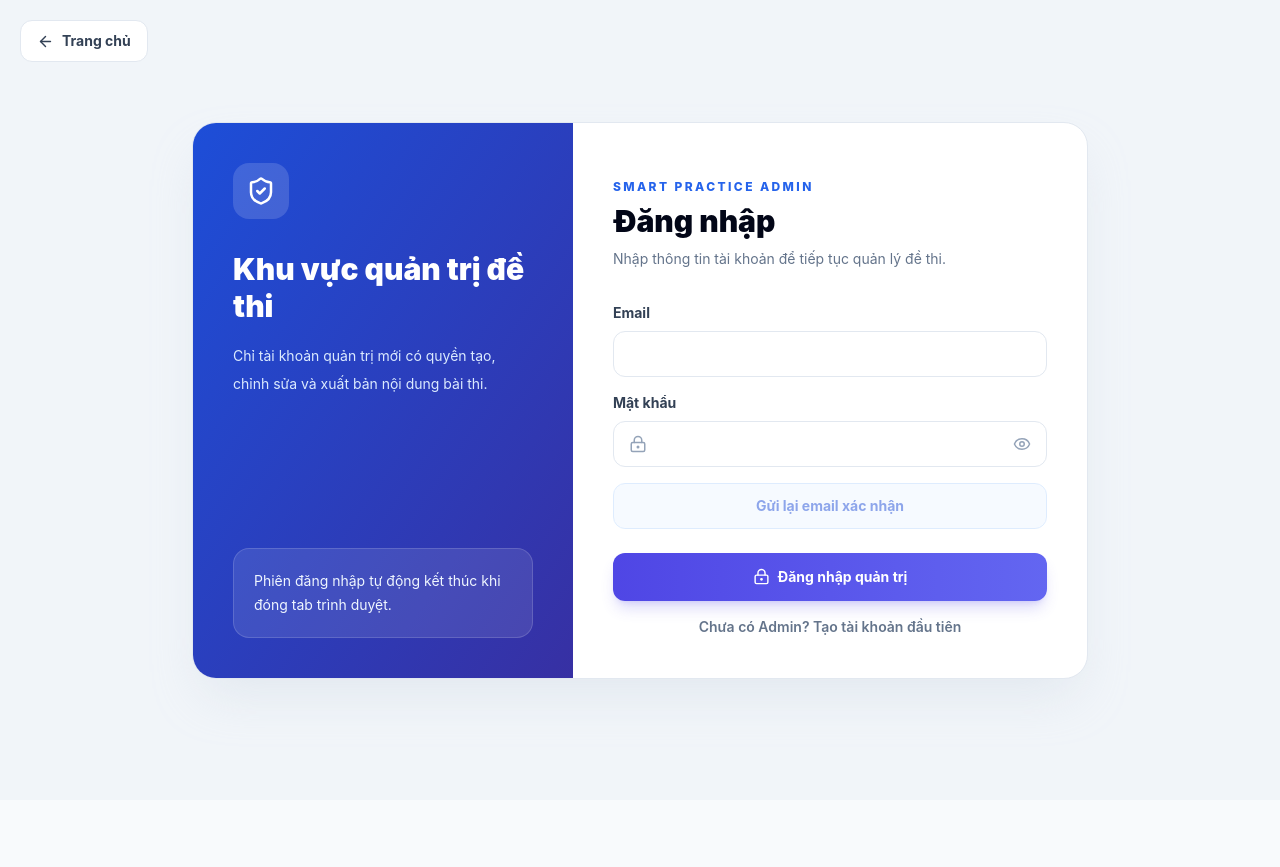
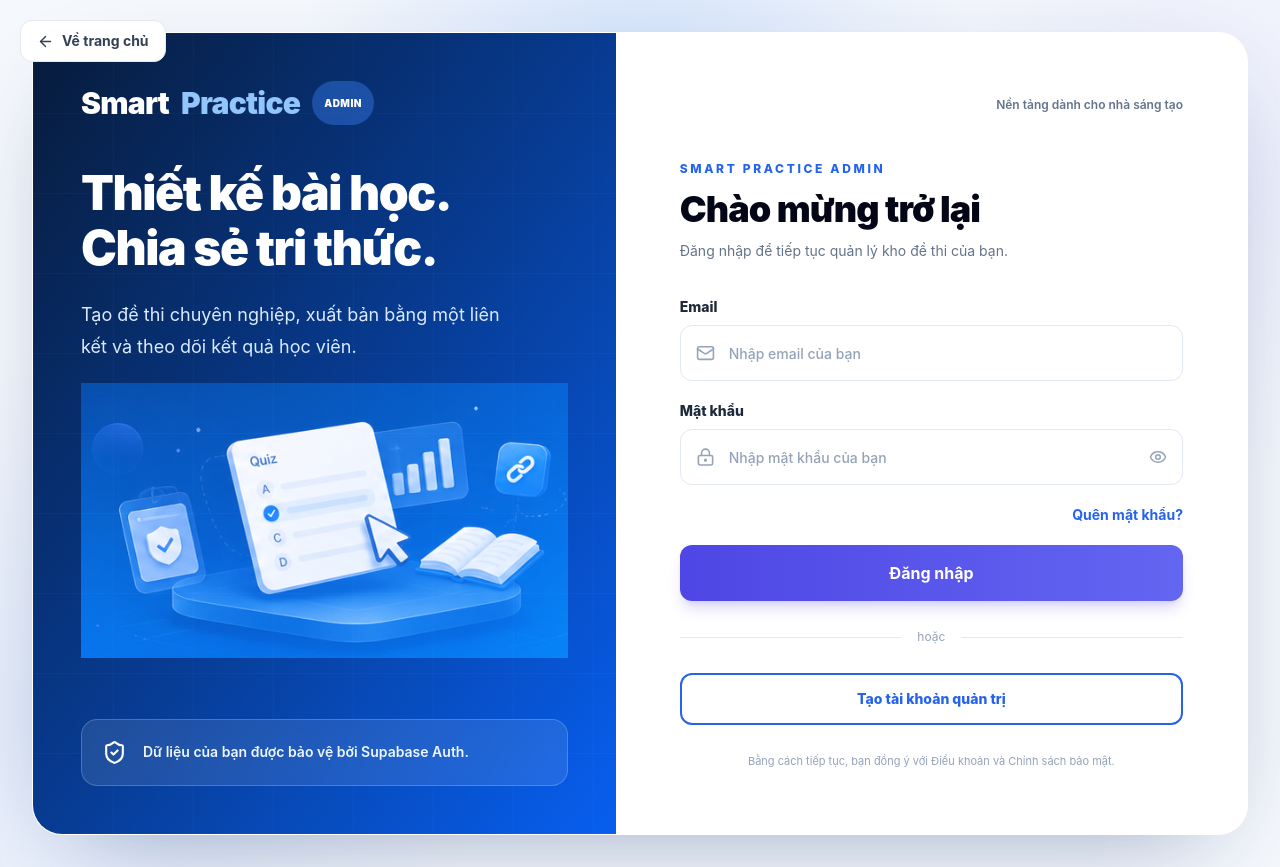
Before and after one commit to maitamdev/Smart-Practice, a React (Vite) app: page / in a window 1280 px wide. Before the commit the page ends 800 px from the top, so only its background shows below. Built offline with nearby package versions, Linux system fonts and the light colour scheme; no server answers.

Commit message:
feat: implement admin authentication and quiz routing system

```diff
--- a/src/App.tsx
+++ b/src/App.tsx
@@ -57,6 +57,7 @@ function AdminApp({
           onLogin={adminAuth.login}
           onRegister={adminAuth.register}
           onResendConfirmation={adminAuth.resendConfirmation}
+          onResetPassword={adminAuth.resetPassword}
         />
       );
     }
@@ -79,6 +80,7 @@ function AdminApp({
           onLogin={adminAuth.login}
           onRegister={adminAuth.register}
           onResendConfirmation={adminAuth.resendConfirmation}
+          onResetPassword={adminAuth.resetPassword}
         />
       );
     }
--- a/src/hooks/useAdminAuth.ts
+++ b/src/hooks/useAdminAuth.ts
@@ -7,6 +7,7 @@ import {
   signOutAdmin,
   signUpFirstAdmin,
   resendAdminConfirmation,
+  sendAdminPasswordReset,
 } from "../services/supabaseService";
 import type { AdminAccount } from "../types/auth";
 
@@ -75,6 +76,10 @@ export function useAdminAuth() {
     await resendAdminConfirmation(email);
   };
 
+  const resetPassword = async (email: string) => {
+    await sendAdminPasswordReset(email);
+  };
+
   return {
     account,
     authenticated: account?.role === "admin",
@@ -83,5 +88,6 @@ export function useAdminAuth() {
     login,
     logout,
     resendConfirmation,
+    resetPassword,
   };
 }
--- a/src/index.css
+++ b/src/index.css
@@ -45,6 +45,22 @@
     background-image:
       radial-gradient(circle at 50% 43%, rgba(255, 255, 255, 0.95), transparent 38%),
       radial-gradient(circle at 50% 50%, rgba(91, 145, 221, 0.1), transparent 72%);
+  }
+
+  .bg-admin-auth {
+    @apply bg-[#f5f8fc] dark:bg-slate-950;
+    background-image:
+      radial-gradient(circle at 50% 10%, rgba(59, 130, 246, 0.18), transparent 34%),
+      radial-gradient(circle at 8% 84%, rgba(37, 99, 235, 0.09), transparent 28%),
+      radial-gradient(circle at 92% 18%, rgba(99, 102, 241, 0.08), transparent 24%);
+  }
+
+  .admin-auth-input {
+    @apply relative block;
+  }
+
+  .admin-auth-input input {
+    @apply h-14 w-full rounded-xl border border-slate-200 bg-white pl-12 pr-12 text-sm font-medium text-slate-900 outline-none transition placeholder:text-slate-400 focus:border-blue-500 focus:ring-4 focus:ring-blue-500/10 dark:border-slate-700 dark:bg-slate-950 dark:text-white;
   }
 
   .reference-start-card {
--- a/src/pages/AdminAuthPage.tsx
+++ b/src/pages/AdminAuthPage.tsx
@@ -1,5 +1,14 @@
-import { ArrowLeft, Eye, EyeOff, LockKeyhole, ShieldCheck, UserRound } from "lucide-react";
+import {
+  ArrowLeft,
+  Eye,
+  EyeOff,
+  LockKeyhole,
+  Mail,
+  ShieldCheck,
+  UserRound,
+} from "lucide-react";
 import { FormEvent, useEffect, useState } from "react";
+
 type Props = {
   onBack: () => void;
   onLogin: (email: string, password: string) => Promise<boolean>;
@@ -9,6 +18,7 @@ type Props = {
     password: string,
   ) => Promise<{ requiresEmailConfirmation: boolean }>;
   onResendConfirmation: (email: string) => Promise<void>;
+  onResetPassword: (email: string) => Promise<void>;
 };
 
 export function AdminAuthPage({
@@ -16,6 +26,7 @@ export function AdminAuthPage({
   onLogin,
   onRegister,
   onResendConfirmation,
+  onResetPassword,
 }: Props) {
   const [isRegister, setIsRegister] = useState(false);
   const [email, setEmail] = useState("");
@@ -33,30 +44,17 @@ export function AdminAuthPage({
     event.preventDefault();
     setError("");
     setNotice("");
-
-    if (!email.includes("@")) {
-      setError("Email không hợp lệ.");
-      return;
-    }
-    if (password.length < 8) {
-      setError("Mật khẩu phải có ít nhất 8 ký tự.");
-      return;
-    }
-    if (isRegister && password !== confirmPassword) {
-      setError("Mật khẩu xác nhận không khớp.");
-      return;
-    }
+    if (!email.includes("@")) return setError("Email không hợp lệ.");
+    if (password.length < 8) return setError("Mật khẩu phải có ít nhất 8 ký tự.");
+    if (isRegister && password !== confirmPassword) return setError("Mật khẩu xác nhận không khớp.");
 
     setLoading(true);
     try {
       if (isRegister) {
-        if (!displayName.trim()) {
-          setError("Vui lòng nhập tên quản trị viên.");
-          return;
-        }
+        if (!displayName.trim()) return setError("Vui lòng nhập tên quản trị viên.");
         const result = await onRegister(email, displayName, password);
         if (result.requiresEmailConfirmation) {
-          setNotice("Đã gửi email xác nhận. Kiểm tra cả hộp thư Spam/Quảng cáo.");
+          setNotice("Đã gửi email xác nhận. Kiểm tra cả Spam/Quảng cáo.");
           setAwaitingConfirmation(true);
           setResendSeconds(60);
           setIsRegister(false);
@@ -73,136 +71,161 @@ export function AdminAuthPage({
   const resend = async () => {
     if (!email.includes("@") || resendSeconds > 0) return;
     setError("");
-    setNotice("");
     try {
       await onResendConfirmation(email);
-      setNotice("Đã gửi lại email xác nhận. Link mới sẽ mở đúng trang /admin.");
+      setNotice("Đã gửi lại email xác nhận.");
       setAwaitingConfirmation(true);
       setResendSeconds(60);
     } catch (cause) {
-      setError(cause instanceof Error ? cause.message : "Không thể gửi lại email xác nhận.");
+      setError(cause instanceof Error ? cause.message : "Không thể gửi lại email.");
+    }
+  };
+
+  const resetPassword = async () => {
+    if (!email.includes("@")) return setError("Nhập email trước khi yêu cầu đặt lại mật khẩu.");
+    setError("");
+    try {
+      await onResetPassword(email);
+      setNotice("Đã gửi email đặt lại mật khẩu.");
+    } catch (cause) {
+      setError(cause instanceof Error ? cause.message : "Không thể gửi email đặt lại mật khẩu.");
     }
   };
 
   useEffect(() => {
     if (resendSeconds <= 0) return;
-    const timeout = window.setTimeout(
-      () => setResendSeconds((seconds) => Math.max(0, seconds - 1)),
-      1000,
-    );
+    const timeout = window.setTimeout(() => setResendSeconds((value) => Math.max(0, value - 1)), 1000);
     return () => window.clearTimeout(timeout);
   }, [resendSeconds]);
 
   return (
-    <main className="flex min-h-screen items-center justify-center bg-slate-100 p-4 dark:bg-slate-950">
-      <button type="button" onClick={onBack} className="absolute left-5 top-5 secondary-button">
-        <ArrowLeft size={17} /> Trang chủ
+    <main className="relative flex min-h-screen items-center justify-center overflow-hidden bg-admin-auth p-4 sm:p-8">
+      <button type="button" onClick={onBack} className="absolute left-5 top-5 z-20 secondary-button">
+        <ArrowLeft size={17} /> Về trang chủ
       </button>
 
-      <section className="grid w-full max-w-4xl overflow-hidden rounded-3xl border border-slate-200 bg-white shadow-2xl shadow-slate-300/40 dark:border-slate-800 dark:bg-slate-900 dark:shadow-none md:grid-cols-[.85fr_1.15fr]">
-        <aside className="hidden bg-gradient-to-br from-blue-700 to-indigo-800 p-10 text-white md:flex md:flex-col">
-          <span className="flex h-14 w-14 items-center justify-center rounded-2xl bg-white/15">
-            <ShieldCheck size={30} />
-          </span>
-          <h1 className="mt-8 text-3xl font-black leading-tight">Khu vực quản trị đề thi</h1>
-          <p className="mt-4 text-sm leading-7 text-blue-100">
-            Chỉ tài khoản quản trị mới có quyền tạo, chỉnh sửa và xuất bản nội dung bài thi.
+      <section className="relative z-10 grid w-full max-w-[1230px] overflow-hidden rounded-[30px] border border-white/80 bg-white shadow-[0_35px_100px_-45px_rgba(15,45,110,.45)] dark:border-slate-800 dark:bg-slate-900 lg:grid-cols-[.96fr_1.04fr]">
+        <aside className="relative hidden min-h-[700px] overflow-hidden bg-gradient-to-br from-[#071b3a] via-[#073b91] to-[#075ff0] p-12 text-white lg:flex lg:flex-col">
+          <div className="absolute inset-0 opacity-20 [background-image:linear-gradient(rgba(255,255,255,.12)_1px,transparent_1px),linear-gradient(90deg,rgba(255,255,255,.12)_1px,transparent_1px)] [background-size:80px_80px]" />
+          <div className="relative">
+            <div className="flex items-center gap-3 text-3xl font-black tracking-tight">
+              Smart <span className="text-blue-300">Practice</span>
+              <span className="rounded-full bg-blue-500/40 px-3 py-1 text-[10px] tracking-wider">ADMIN</span>
+            </div>
+            <h1 className="mt-10 text-5xl font-black leading-[1.15] tracking-[-.03em]">
+              Thiết kế bài học.
+              <br />
+              Chia sẻ tri thức.
+            </h1>
+            <p className="mt-6 max-w-md text-lg leading-8 text-blue-100">
+              Tạo đề thi chuyên nghiệp, xuất bản bằng một liên kết và theo dõi kết quả học viên.
             </p>
-          <div className="mt-auto rounded-2xl border border-white/15 bg-white/10 p-5 text-sm leading-6 text-blue-50">
-            Phiên đăng nhập tự động kết thúc khi đóng tab trình duyệt.
+          </div>
+
+          <img
+            src="/images/admin-auth-illustration.png"
+            alt="Minh họa nền tảng tạo đề thi"
+            className="relative mx-auto mt-5 w-full max-w-[540px] mix-blend-screen"
+          />
+
+          <div className="relative mt-auto flex items-center gap-4 rounded-2xl border border-white/20 bg-white/10 p-5 backdrop-blur">
+            <ShieldCheck size={25} />
+            <p className="text-sm font-semibold text-blue-50">Dữ liệu của bạn được bảo vệ bởi Supabase Auth.</p>
           </div>
         </aside>
 
-        <div className="p-7 sm:p-10">
-          <div className="md:hidden">
-            <LockKeyhole className="text-blue-600" size={30} />
+        <div className="flex min-h-[700px] flex-col justify-center p-7 sm:p-12 lg:p-16">
+          <p className="text-right text-xs font-semibold text-slate-500">Nền tảng dành cho nhà sáng tạo</p>
+          <div className="mt-12">
+            <p className="text-xs font-extrabold uppercase tracking-[.22em] text-blue-600">Smart Practice Admin</p>
+            <h2 className="mt-3 text-4xl font-black tracking-[-.025em] text-slate-950 dark:text-white">
+              {isRegister ? "Bắt đầu sáng tạo" : "Chào mừng trở lại"}
+            </h2>
+            <p className="mt-3 text-sm text-slate-500">
+              {isRegister ? "Tạo tài khoản để xây dựng kho đề thi của riêng bạn." : "Đăng nhập để tiếp tục quản lý kho đề thi của bạn."}
+            </p>
           </div>
-          <p className="mt-4 text-xs font-extrabold uppercase tracking-[.2em] text-blue-600">
-            Smart Practice Admin
-          </p>
-          <h2 className="mt-2 text-3xl font-black text-slate-950 dark:text-white">
-            {isRegister ? "Tạo tài khoản quản trị" : "Đăng nhập"}
-          </h2>
-          <p className="mt-2 text-sm leading-6 text-slate-500">
-            {isRegister
-              ? "Thiết lập tài khoản đầu tiên để bảo vệ trình thiết kế đề."
-              : "Nhập thông tin tài khoản để tiếp tục quản lý đề thi."}
-          </p>
 
-          <form className="mt-8 space-y-4" onSubmit={submit}>
+          <form className="mt-9 space-y-5" onSubmit={submit}>
             {isRegister && (
-              <label className="admin-field">
-                <span>Tên quản trị viên</span>
-                <div className="relative">
-                  <UserRound className="absolute left-4 top-1/2 -translate-y-1/2 text-slate-400" size={18} />
-                  <input className="!pl-11" value={displayName} onChange={(event) => setDisplayName(event.target.value)} autoComplete="name" />
-                </div>
-              </label>
+              <AuthField label="Tên quản trị viên" icon={UserRound}>
+                <input value={displayName} onChange={(event) => setDisplayName(event.target.value)} placeholder="Tên hiển thị của bạn" autoComplete="name" />
+              </AuthField>
             )}
-            <label className="admin-field">
-              <span>Email</span>
-              <input type="email" value={email} onChange={(event) => setEmail(event.target.value)} autoComplete="email" />
-            </label>
-            <label className="admin-field">
-              <span>Mật khẩu</span>
-              <div className="relative">
-                <LockKeyhole className="absolute left-4 top-1/2 -translate-y-1/2 text-slate-400" size={18} />
-                <input
-                  className="!pl-11 !pr-12"
-                  type={showPassword ? "text" : "password"}
-                  value={password}
-                  onChange={(event) => setPassword(event.target.value)}
-                  autoComplete={isRegister ? "new-password" : "current-password"}
-                />
+            <AuthField label="Email" icon={Mail}>
+              <input type="email" value={email} onChange={(event) => setEmail(event.target.value)} placeholder="Nhập email của bạn" autoComplete="email" />
+            </AuthField>
+            <AuthField label="Mật khẩu" icon={LockKeyhole}>
+              <input type={showPassword ? "text" : "password"} value={password} onChange={(event) => setPassword(event.target.value)} placeholder="Nhập mật khẩu của bạn" autoComplete={isRegister ? "new-password" : "current-password"} />
               <button type="button" onClick={() => setShowPassword((value) => !value)} className="absolute right-4 top-1/2 -translate-y-1/2 text-slate-400">
                 {showPassword ? <EyeOff size={18} /> : <Eye size={18} />}
               </button>
-              </div>
-            </label>
+            </AuthField>
             {isRegister && (
-              <label className="admin-field">
-                <span>Xác nhận mật khẩu</span>
-                <input type="password" value={confirmPassword} onChange={(event) => setConfirmPassword(event.target.value)} autoComplete="new-password" />
-              </label>
+              <AuthField label="Xác nhận mật khẩu" icon={LockKeyhole}>
+                <input type="password" value={confirmPassword} onChange={(event) => setConfirmPassword(event.target.value)} placeholder="Nhập lại mật khẩu" autoComplete="new-password" />
+              </AuthField>
             )}
 
-            {notice && (
-              <div className="rounded-xl border border-emerald-200 bg-emerald-50 p-3 text-sm font-semibold text-emerald-700 dark:border-emerald-900 dark:bg-emerald-950/30 dark:text-emerald-300">
-                {notice}
-              </div>
-            )}
-            {error && <p className="rounded-xl bg-red-50 p-3 text-sm font-semibold text-red-600 dark:bg-red-950/30 dark:text-red-400">{error}</p>}
-
-            {(awaitingConfirmation || !isRegister) && (
-              <button
-                type="button"
-                disabled={!email.includes("@") || resendSeconds > 0}
-                onClick={() => void resend()}
-                className="w-full rounded-xl border border-blue-200 bg-blue-50 px-4 py-3 text-sm font-bold text-blue-700 transition hover:bg-blue-100 disabled:cursor-not-allowed disabled:opacity-50 dark:border-blue-900 dark:bg-blue-950/30 dark:text-blue-300"
-              >
-                {resendSeconds > 0
-                  ? `Gửi lại sau ${resendSeconds}s`
-                  : "Gửi lại email xác nhận"}
+            {!isRegister && (
+              <button type="button" onClick={() => void resetPassword()} className="ml-auto block text-sm font-bold text-blue-600 hover:text-blue-800">
+                Quên mật khẩu?
               </button>
             )}
 
-            <button type="submit" disabled={loading} className="primary-button !mt-6 w-full py-3.5">
-              <LockKeyhole size={17} />
-              {loading ? "Đang xử lý..." : isRegister ? "Tạo tài khoản & tiếp tục" : "Đăng nhập quản trị"}
+            {notice && <p className="rounded-xl border border-emerald-200 bg-emerald-50 p-3 text-sm font-semibold text-emerald-700">{notice}</p>}
+            {error && <p className="rounded-xl border border-red-200 bg-red-50 p-3 text-sm font-semibold text-red-600">{error}</p>}
+
+            {awaitingConfirmation && (
+              <button type="button" disabled={resendSeconds > 0} onClick={() => void resend()} className="w-full text-sm font-bold text-blue-600 disabled:opacity-50">
+                {resendSeconds > 0 ? `Gửi lại email sau ${resendSeconds}s` : "Gửi lại email xác nhận"}
               </button>
+            )}
+
+            <button type="submit" disabled={loading} className="primary-button w-full !rounded-xl py-4 text-base">
+              {loading ? "Đang xử lý..." : isRegister ? "Tạo tài khoản quản trị" : "Đăng nhập"}
+            </button>
+          </form>
+
+          <div className="my-7 flex items-center gap-4 text-xs text-slate-400 before:h-px before:flex-1 before:bg-slate-200 after:h-px after:flex-1 after:bg-slate-200">
+            hoặc
+          </div>
           <button
             type="button"
-              className="w-full text-sm font-semibold text-slate-500 hover:text-blue-700"
+            className="h-13 rounded-xl border-2 border-blue-600 px-4 py-3.5 text-sm font-extrabold text-blue-600 transition hover:bg-blue-50"
             onClick={() => {
               setIsRegister((value) => !value);
               setError("");
+              setNotice("");
             }}
           >
-              {isRegister ? "Đã có tài khoản? Đăng nhập" : "Chưa có Admin? Tạo tài khoản đầu tiên"}
+            {isRegister ? "Đã có tài khoản? Đăng nhập" : "Tạo tài khoản quản trị"}
           </button>
-          </form>
+          <p className="mt-7 text-center text-[11px] text-slate-400">
+            Bằng cách tiếp tục, bạn đồng ý với Điều khoản và Chính sách bảo mật.
+          </p>
         </div>
       </section>
     </main>
   );
 }
+
+function AuthField({
+  label,
+  icon: Icon,
+  children,
+}: {
+  label: string;
+  icon: typeof Mail;
+  children: React.ReactNode;
+}) {
+  return (
+    <label className="block">
+      <span className="mb-2 block text-sm font-extrabold text-slate-800 dark:text-slate-100">{label}</span>
+      <span className="relative block">
+        <Icon className="absolute left-4 top-1/2 z-10 -translate-y-1/2 text-slate-400" size={19} />
+        <span className="admin-auth-input">{children}</span>
+      </span>
+    </label>
+  );
+}
```
Also changed, not shown: src/services/supabaseService.ts (+7 -0 lines), public/images/admin-auth-illustration.png (added). Lines whose indentation alone changed are shown as unchanged.
